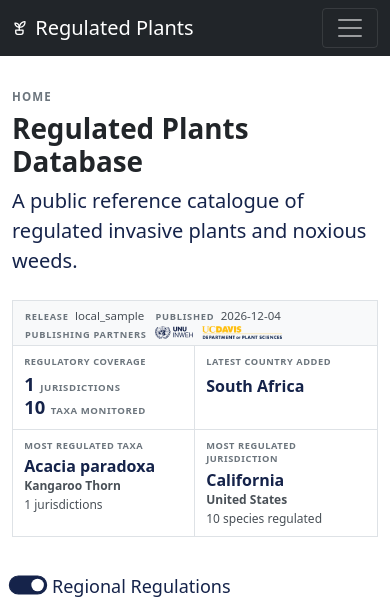
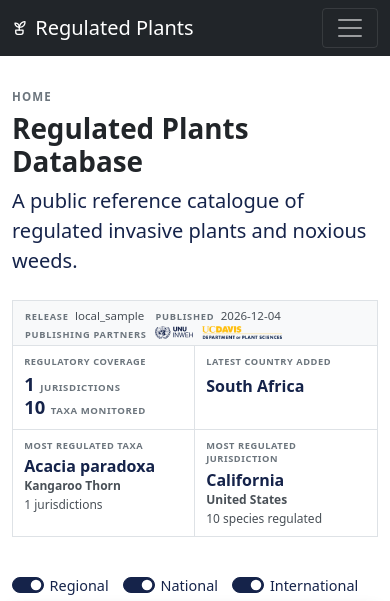
Before and after one commit to george-lindley/regulated-plants, a Flask app: page / in a window 390 px wide. Shown: the top 601 px of the page. Run offline with Flask 2, Linux system fonts and the light colour scheme; data comes from the database, SQL or seed files in the repository; data that the repository does not hold is empty; parts of the project's set-up code (start-up, migrations or seed data) failed here and were passed over; some libraries are stand-ins or nearby versions.

Commit message:
Home: map toggles on one row with short labels on phones
Three full-width toggle lines pushed the map down. On phones they now share a row
as Regional / National / International (desktop keeps "... Regulations"), with
smaller labels and unscaled switches.

Co-Authored-By: Claude Opus 5.5 <noreply@anthropic.com>

```diff
--- a/app/static/css/map.css
+++ b/app/static/css/map.css
@@ -126,17 +126,20 @@
         padding: 0.65rem 0 0;
     }
 
+    /* One row of three short toggles ("Regional / National / International")
+       instead of three full-width lines, so the map sits higher on phones. */
     .toggle-controls .form-check {
         padding: 0.1rem 0;
-        width: 100%;
         margin-left: 0 !important;
         padding-left: 0 !important;
     }
 
     .toggle-controls .d-flex {
-        align-items: stretch !important;
+        flex-direction: row !important;
+        flex-wrap: wrap;
+        align-items: center !important;
         width: 100%;
-        gap: 0.15rem !important;
+        gap: 0.2rem 0.9rem !important;
     }
 
     .toggle-error {
@@ -205,3 +208,16 @@
     margin: 0;
     align-self: center;
 }
+
+/* Phones: smaller toggle labels and unscaled switches. Kept after the base toggle
+   rules above, which would otherwise win (same specificity, later in the file). */
+@media (max-width: 767.98px) {
+    .toggle-controls .toggle-label {
+        margin-left: 0.35rem;
+        font-size: 0.9rem;
+    }
+
+    .toggle-controls .form-check-input {
+        transform: none;
+    }
+}
--- a/app/templates/home.html
+++ b/app/templates/home.html
@@ -85,21 +85,21 @@
         <div class="form-check form-switch">
             <input class="form-check-input" type="checkbox" id="regionToggle" checked>
             <label class="form-check-label toggle-label" for="regionToggle">
-                Regional Regulations
+                Regional<span class="d-none d-md-inline"> Regulations</span>
             </label>
         </div>
 
         <div class="form-check form-switch">
             <input class="form-check-input" type="checkbox" id="nationalToggle" checked>
             <label class="form-check-label toggle-label" for="nationalToggle">
-                National Regulations
+                National<span class="d-none d-md-inline"> Regulations</span>
             </label>
         </div>
 
         <div class="form-check form-switch">
             <input class="form-check-input" type="checkbox" id="internationalToggle" checked>
             <label class="form-check-label toggle-label" for="internationalToggle">
-                International Regulations
+                International<span class="d-none d-md-inline"> Regulations</span>
             </label>
         </div>
 
```
